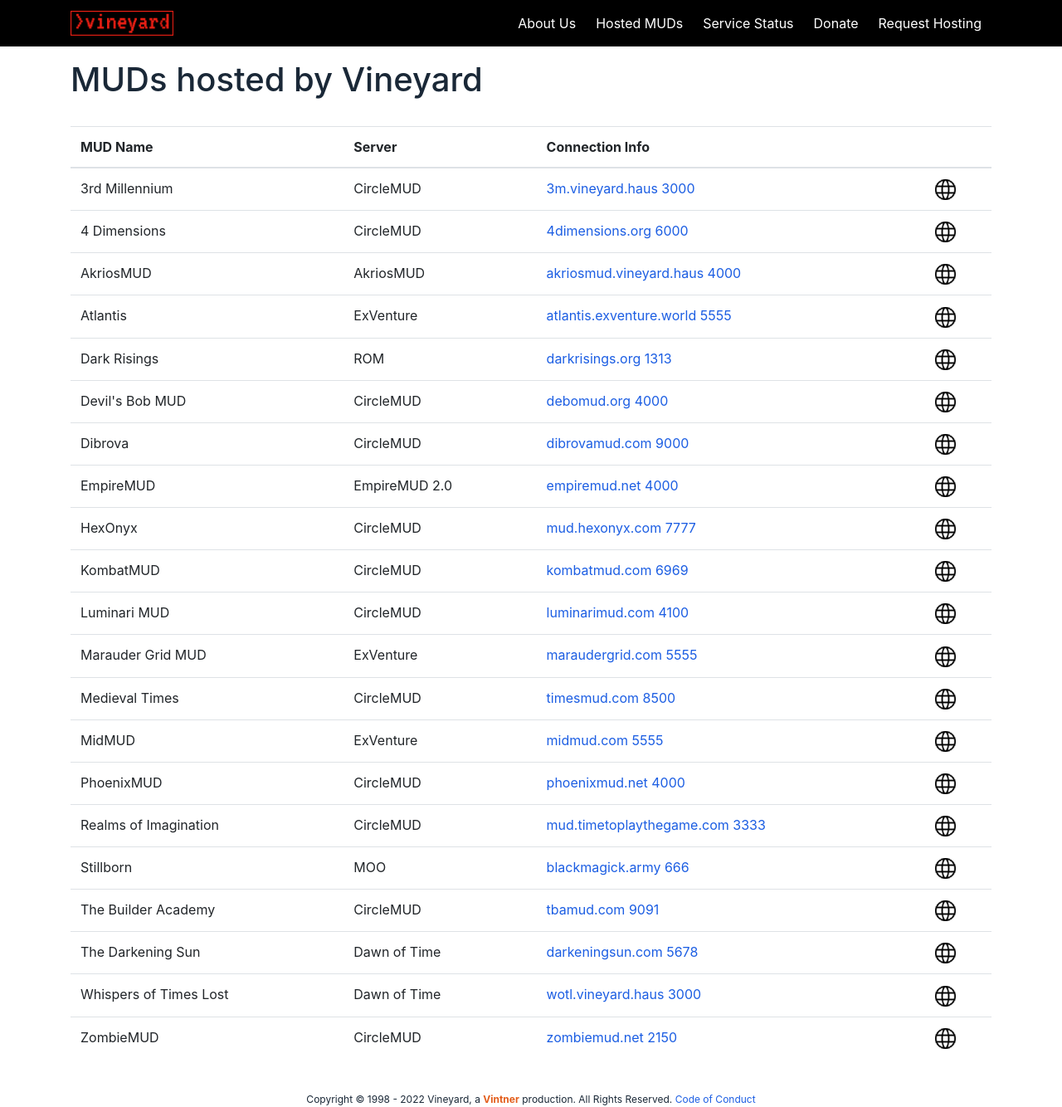
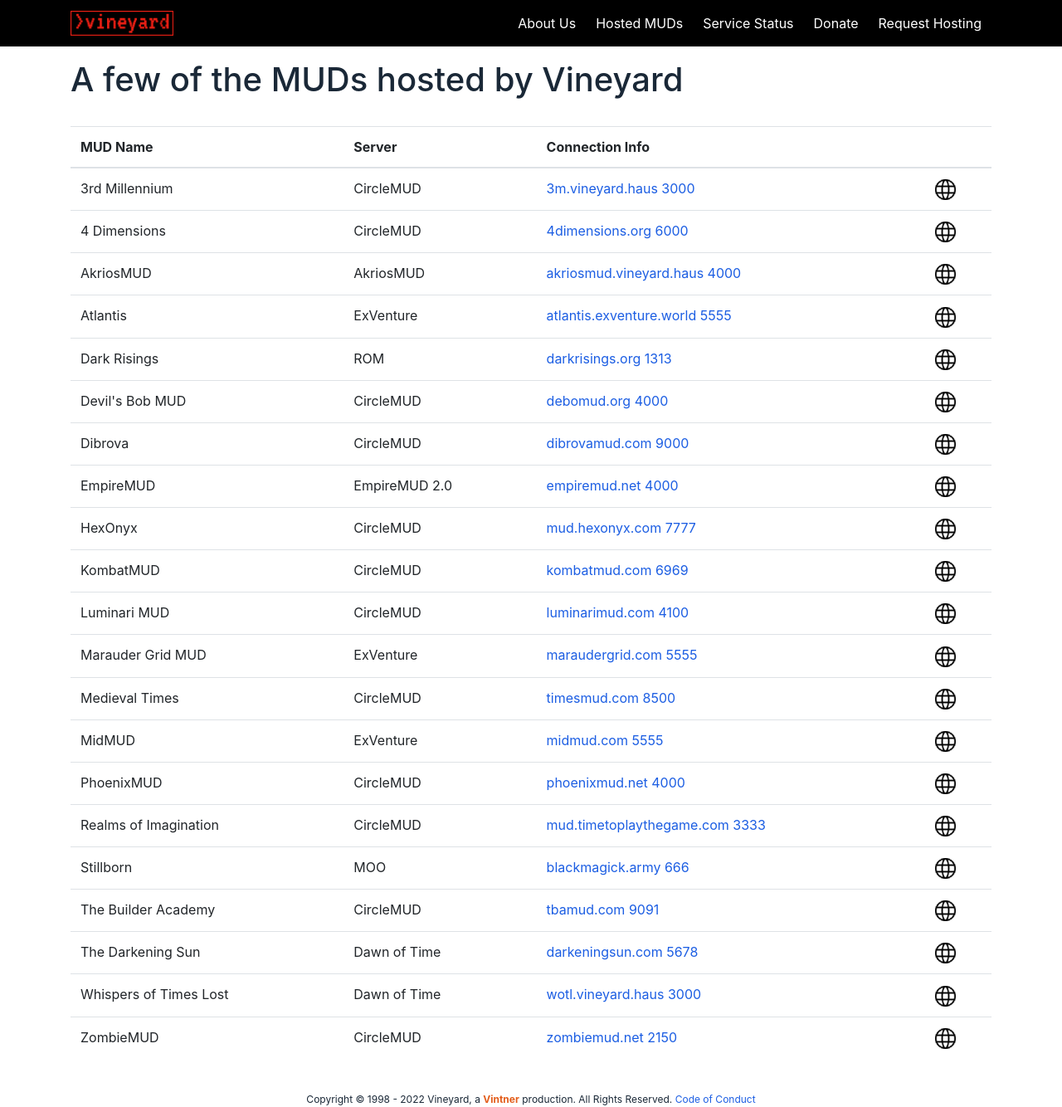
Before and after one commit to vintnerhaus/vineyard.haus, a Jekyll site: the page built from muds.html, in a window 1280 px wide. Shown: the whole page at 83% size. Built offline with Jekyll 4.4.1, drawn with Linux system fonts in a browser that asks for light colours; nearby versions of some CDN libraries; Markdown is read by kramdown in place of the engine named in the settings.

Commit message:
Update muds.html

```diff
--- a/muds.html
+++ b/muds.html
@@ -2,7 +2,7 @@
 layout: list
 title: MUDs hosted by Vineyard
 ---
-<h1>MUDs hosted by Vineyard</h1>
+<h1>A few of the MUDs hosted by Vineyard</h1>
 
 <br>
 <center>
```
